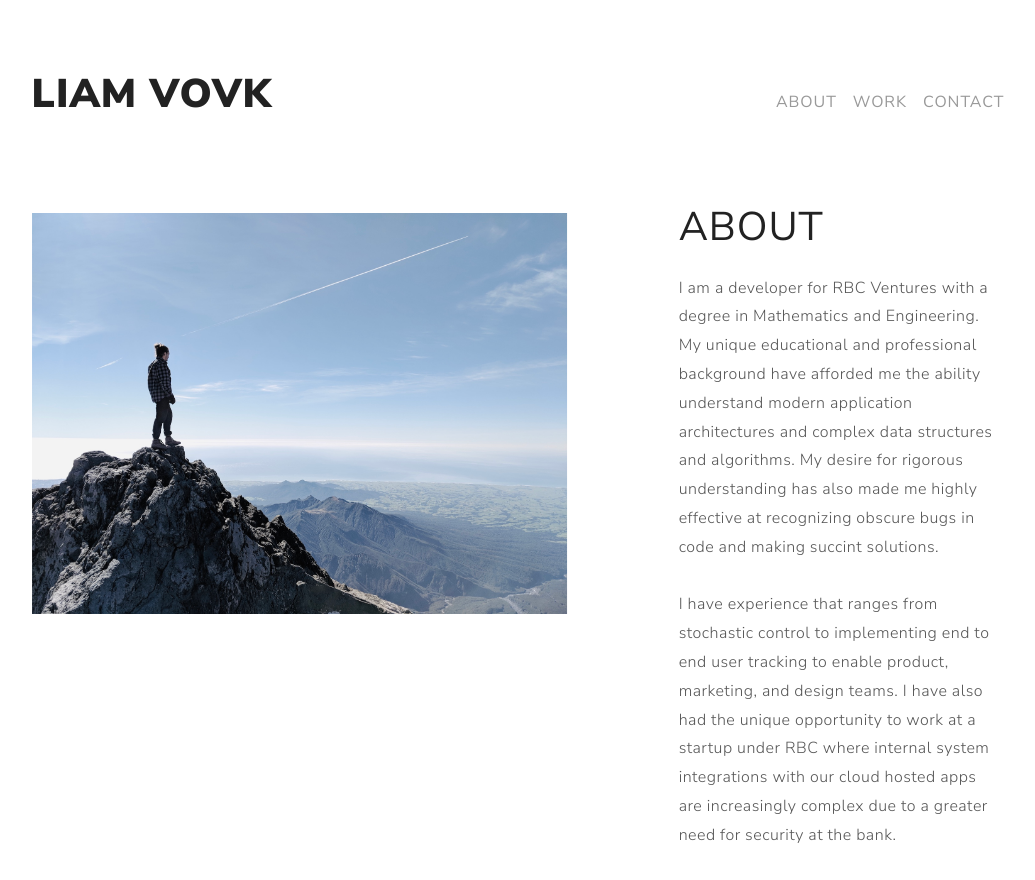
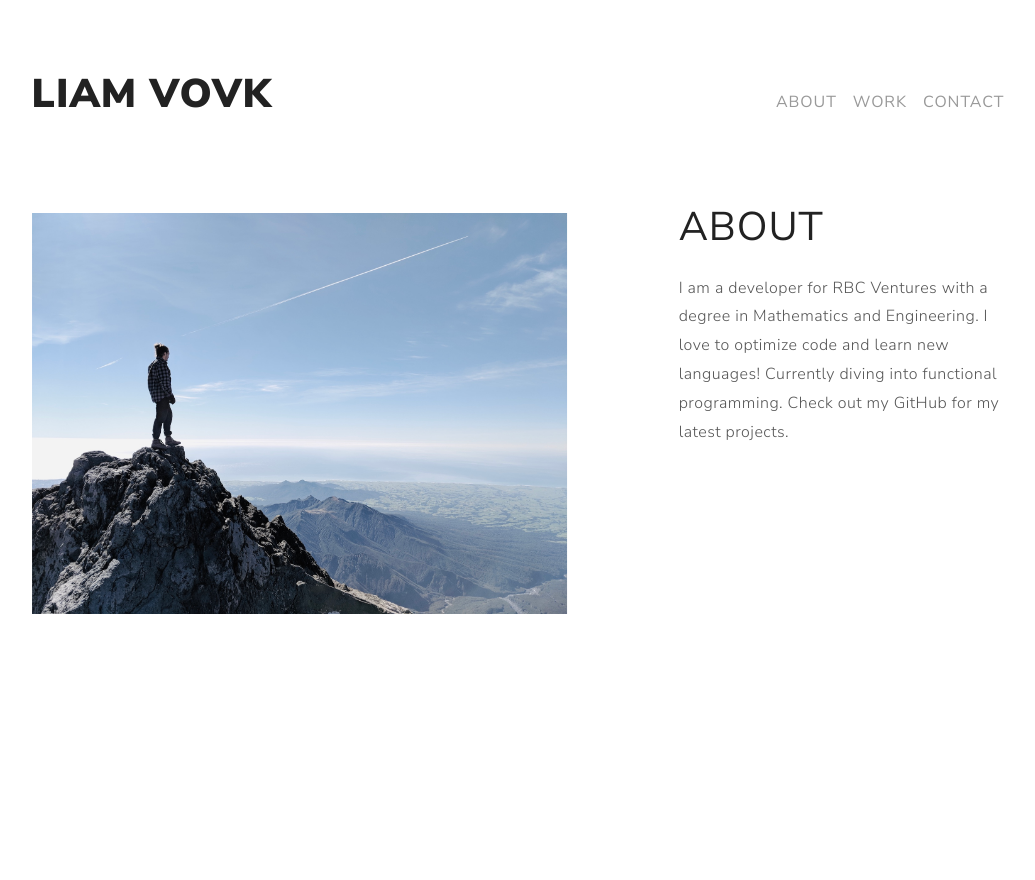
Before and after one commit to vovkman/liamvovk.com, a React (Create React App) app: page / in a window 1280 px wide. Shown: the top 880 px of the page, without its empty margins (122-1157 px from the left). After the commit the page ends 800 px from the top, so only its background shows below. Built offline with nearby package versions, Linux system fonts and the light colour scheme.

Commit message:
Update copy

```diff
--- a/src/components/project.jsx
+++ b/src/components/project.jsx
@@ -39,9 +39,7 @@ const renderProjectImages = project => (
     {project.img_src.map((src, key) => (
       <>
         <img
-          className={`project small-img medium-img-nxl large-image-nl self-start self-center-nxl pr4 pb6 pr0-nl ${
-            project.img_css
-          }`}
+          className={`project small-img medium-img-nxl large-image-nl self-start self-center-nxl pr4 pb6 pr0-nl ${project.img_css}`}
           src={src}
           key={key}
           alt={project.img_alt}
@@ -65,17 +63,17 @@ export const projects = {
     img_css: 'gighub-imgs',
     img_alt: 'Gighub',
     next: '/work/ownr/',
-    prev: '#'
+    prev: '#',
   },
   ownr: {
     title: 'OWNR',
     description:
-      'As a software developer for RBC Ventures I work on the OWNR team. Here I develop full stack applications using NodeJS, React with Redux, and TypeScript, using Observables (rxjs) extensively to handle async operations and sequencing of actions. Outside of pure development my responsibilities includ developing a deep understanding of website build and delivery process in order to optimize user experience on slow networks, and the technical implementation of Google Analytics to conform with RBC security standards for RBC Ventures apps hosted in the cloud. My role with GA has given me the opportunity to work extensively with product, marketing, design, and internal RBC teams, giving me a well rounded view of what it takes to convert users into paying customers, as well as how to manage integrations between RBC Ventures cloud and internal RBC.',
+      'As a software developer for RBC Ventures I work on the OWNR team. In my time here I have gained expertise in all facets of application development, from building microservices and the front end’s that consume them, to writing scripts that enable one-click deployments of an application.',
     img_src: ['/ownr-1.png', '/ownr-2.png', '/ownr-3.png'],
     img_css: 'ownr-imgs',
     img_alt: 'OWNR',
     prev: '/work/gighub/',
-    next: '/work/automated_core_logging/'
+    next: '/work/automated_core_logging/',
   },
   automated_core_logging: {
     title: 'Computer Vision',
@@ -86,7 +84,7 @@ export const projects = {
     img_alt: 'Thesis',
     img_description: ['Mapping core breaks onto a 3D plane'],
     prev: '/work/gighub/',
-    next: '/work/personal_site/'
+    next: '/work/personal_site/',
   },
   personal_site: {
     title: 'liamvovk.com',
@@ -95,6 +93,6 @@ export const projects = {
     img_css: 'personal-imgs',
     img_alt: 'Personal Website',
     prev: '/work/ownr/',
-    next: '#'
-  }
+    next: '#',
+  },
 };
--- a/src/pages/about.jsx
+++ b/src/pages/about.jsx
@@ -1,4 +1,4 @@
-import React from "react";
+import React from 'react';
 
 export const About = () => (
   <div className="about flex-row flex-column-nxl pt6">
@@ -11,18 +11,10 @@ export const About = () => (
       <div className="heading-3 pb2">ABOUT</div>
       <div className="paragraph-3">
         I am a developer for RBC Ventures with a degree in Mathematics and
-        Engineering. My unique educational and professional background have
-        afforded me the ability understand modern application architectures and
-        complex data structures and algorithms. My desire for rigorous
-        understanding has also made me highly effective at recognizing obscure
-        bugs in code and making succint solutions.
+        Engineering. I love to optimize code and learn new languages! Currently
+        diving into functional programming. Check out my GitHub for my latest
+        projects.
         <br />
-        <br />I have experience that ranges from stochastic control to
-        implementing end to end user tracking to enable product, marketing, and
-        design teams. I have also had the unique opportunity to work at a
-        startup under RBC where internal system integrations with our cloud
-        hosted apps are increasingly complex due to a greater need for security
-        at the bank.
       </div>
     </div>
   </div>
```
